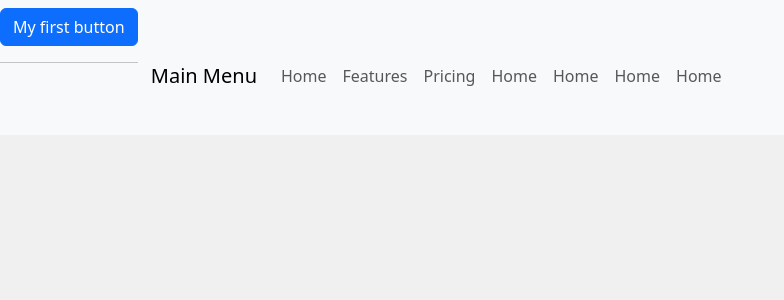
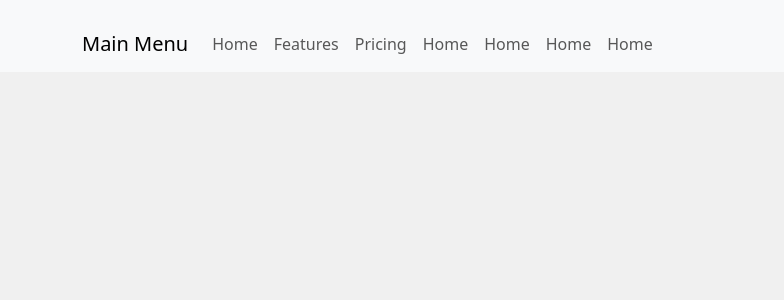
Before and after one commit to mayanjer/inventory_react, a React (Vite) app: page / in a window 1280 px wide. Shown: the top 300 px of the page, without its empty margins (0-784 px from the left). Built offline with nearby package versions, Linux system fonts and the light colour scheme.

Commit message:
refactored the project to use the router

```diff
--- a/src/components/NavBar.jsx
+++ b/src/components/NavBar.jsx
@@ -1,15 +1,30 @@
-import RootComponent from "./RootComponent"
-import classes from '../components/NavBar.module.css'
-function MainPage() {
-    return (
-      <>
-        <div className={classes}>
-          <RootComponent />
-        </div>
-      </>
-    );
+
+import Navbar from 'react-bootstrap/Navbar';
+import Nav from 'react-bootstrap/Nav';
+import Container from 'react-bootstrap/Container';
+import Button from './Button';
+
+function NavBar() {
+  return (
+    <>
+          <Navbar bg="light" data-bs-theme="light" fixed="top">
+        <Container className='pt-3'>
+          <Navbar.Brand href="#home">Main Menu</Navbar.Brand>
+          <Nav className="me-auto">
+            <Nav.Link href="#home">Home</Nav.Link>
+            <Nav.Link href="#features">Features</Nav.Link>
+            <Nav.Link href="#pricing">Pricing</Nav.Link>
+            <Nav.Link href="#home">Home</Nav.Link>
+            <Nav.Link href="#home">Home</Nav.Link>
+            <Nav.Link href="#home">Home</Nav.Link>
+            <Nav.Link href="#home">Home</Nav.Link>
+          </Nav>
+        </Container>
+      </Navbar>
+    </>
+  );
 }
 
 
 
-export default MainPage;
+export default NavBar;
--- a/src/components/RootComponent.jsx
+++ b/src/components/RootComponent.jsx
@@ -1,34 +1,13 @@
-
-import Navbar from 'react-bootstrap/Navbar';
-import Nav from 'react-bootstrap/Nav';
-import Container from 'react-bootstrap/Container';
-import Button from './Button';
-
+import NavBar from "./NavBar";
+import classes from "../components/RootComponent.module.css";
 function RootComponent() {
   return (
     <>
-          <Navbar bg="light" data-bs-theme="light" fixed="top">
-
-              <div className='pb-5'>
-                  <Button/>
-                  <hr /></div>
-        <Container className='pt-3'>
-          <Navbar.Brand href="#home">Main Menu</Navbar.Brand>
-          <Nav className="me-auto">
-            <Nav.Link href="#home">Home</Nav.Link>
-            <Nav.Link href="#features">Features</Nav.Link>
-            <Nav.Link href="#pricing">Pricing</Nav.Link>
-            <Nav.Link href="#home">Home</Nav.Link>
-            <Nav.Link href="#home">Home</Nav.Link>
-            <Nav.Link href="#home">Home</Nav.Link>
-            <Nav.Link href="#home">Home</Nav.Link>
-          </Nav>
-        </Container>
-      </Navbar>
+      <div className={classes}>
+        <NavBar/>
+      </div>
     </>
   );
 }
 
-
-
 export default RootComponent;
--- /dev/null
+++ b/src/routes/Dashboard.jsx
@@ -0,0 +1,11 @@
+import RootComponent from "../components/RootComponent";
+
+function Dashboard() {
+    return (
+        <>
+        <RootComponent/>
+        </>
+    )
+}
+
+export default Dashboard;
```
Also changed, not shown: src/App.jsx (+10 -10 lines), src/main.jsx (+15 -9 lines), src/components/RootComponent.module.css (renamed from src/components/NavBar.module.css).
